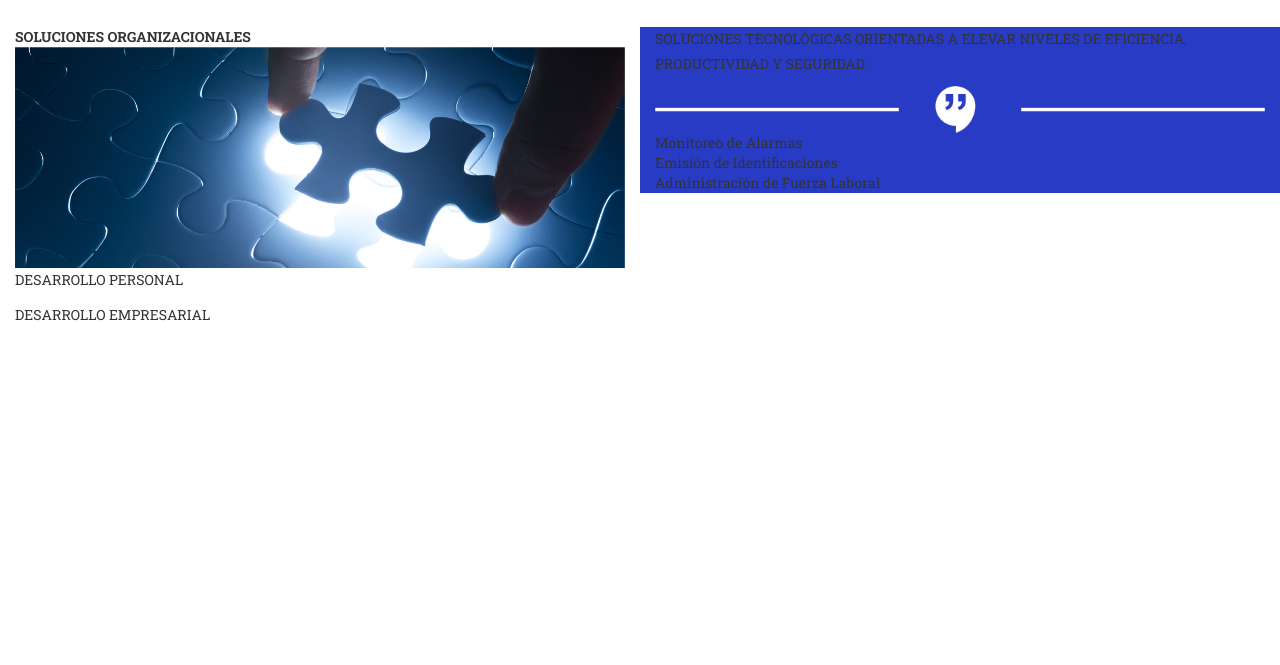
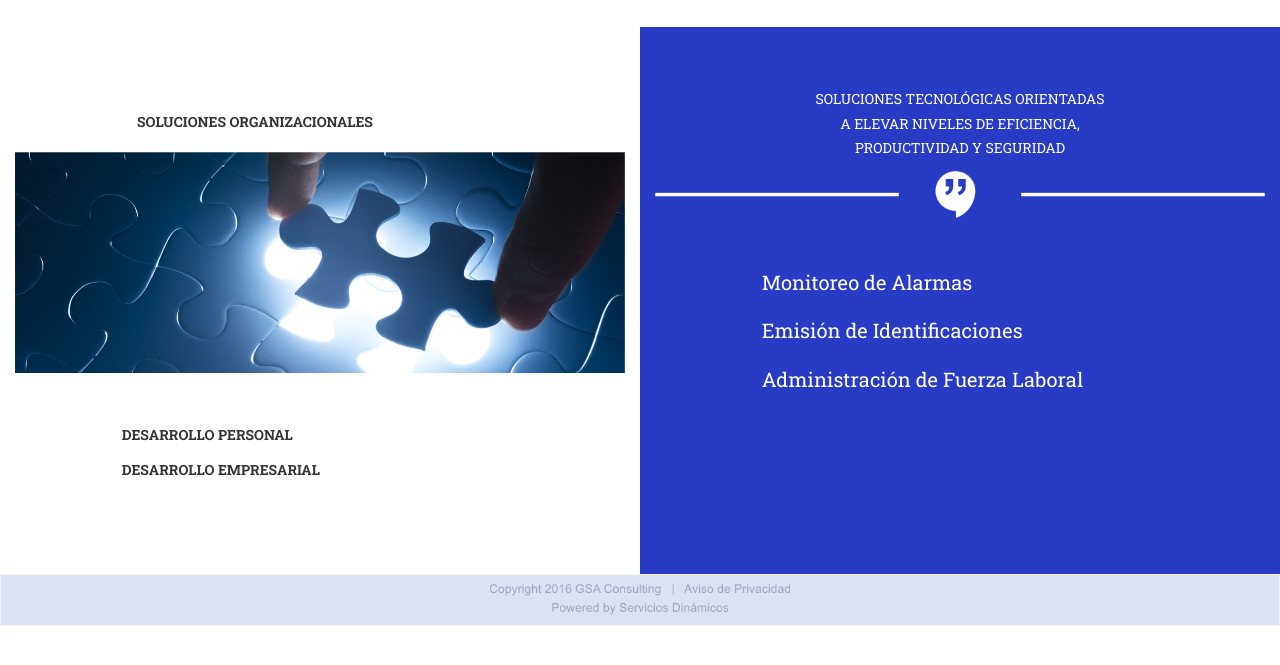
Before and after one commit to fernandoachach/gsa, a plain HTML site: page soluciones.html in a window 1280 px wide. Shown: the part 103-768 px from the top of the page. Drawn offline with nearby package versions, Linux system fonts and the light colour scheme; a web font is replaced by a local one.

Commit message:
version para revisar y modificar
checar porgavor

```diff
--- a/css/agency.css
+++ b/css/agency.css
@@ -354,3 +354,12 @@ background-color: #ddd;
 .divVision{
     background-color: #ddd;
 }
+
+/* soluciones */
+
+.divSol1{
+
+    margin-top: 14%;
+    margin-left: 20%;
+        margin-bottom: 20px;
+}
--- a/soluciones.html
+++ b/soluciones.html
@@ -83,19 +83,26 @@
                 <div class="row">
                     <div class="col-md-6 col-sm-6 col-xs-12">
 
-                            <div >
+                            <div class="divSol1">
                                 <strong>SOLUCIONES ORGANIZACIONALES</strong>
                             </div>
                              <div >
                                 <img src="img/soluciones1.png" class="img-responsive picture" />
                             </div>
+
+                            <div class="row">
+                                <div class ="col-md-2">
+                                </div>
+                                <div class ="col-md-10">
                                 <div>
-                                <p >
-                                    DESARROLLO PERSONAL
+                                    <p style="margin-top: 50px;">
+                                        <b>DESARROLLO PERSONAL</b>
                                     </p>
                                      <p >
-                                    DESARROLLO EMPRESARIAL
+                                       <b> DESARROLLO EMPRESARIAL</b>
                                     </p>
+                                </div>
+                                </div>
                             </div>
 
 
@@ -103,8 +110,8 @@
 
                        <div class="col-md-6 col-sm-6 col-xs-12" style="background-color: #283bc5;">
 
-                         <div>
-                            <p>SOLUCIONES TECNOLÓGICAS ORIENTADAS A ELEVAR NIVELES DE EFICIENCIA, PRODUCTIVIDAD Y SEGURIDAD</p>
+                         <div style="margin-top: 60px;    color: white;    text-align: center;">
+                            <p>SOLUCIONES TECNOLÓGICAS ORIENTADAS <br>A ELEVAR NIVELES DE EFICIENCIA,<br> PRODUCTIVIDAD Y SEGURIDAD</p>
                          </div>
 
                          <div>
@@ -112,24 +119,35 @@
                          </div>
 
 
-                         <div>
+                          <div class="row">
+                                <div class ="col-md-2">
+                                </div>
+                                    <div class ="col-md-10">
+                                         <div style="color: white;   font-size: 20px;   margin-top: 50px;">
                                                 Monitoreo de Alarmas
                                          </div>
 
-                        <div>
+                                        <div style="color: white;   font-size: 20px;     margin-top: 20px;">
                                                 Emisión de Identificaciones
                                          </div>
 
-                          <div>
+                                          <div style="color: white;   font-size: 20px;     margin-top: 20px;">
                                                Administración de Fuerza Laboral
                                          </div>
 
                                     </div>
+                             </div>
+                             <br><br><br><br><br><br><br><br><br>
+                    </div>
 
 
                 </div>
+                </div>
 
+                <footer>
+                    <img src="img/piedepagina.png" class="img-responsive picture" />
 
+                </footer>
 
 
 
```
Also changed, not shown: index.html (+32 -16 lines). Lines whose indentation alone changed are shown as unchanged.
